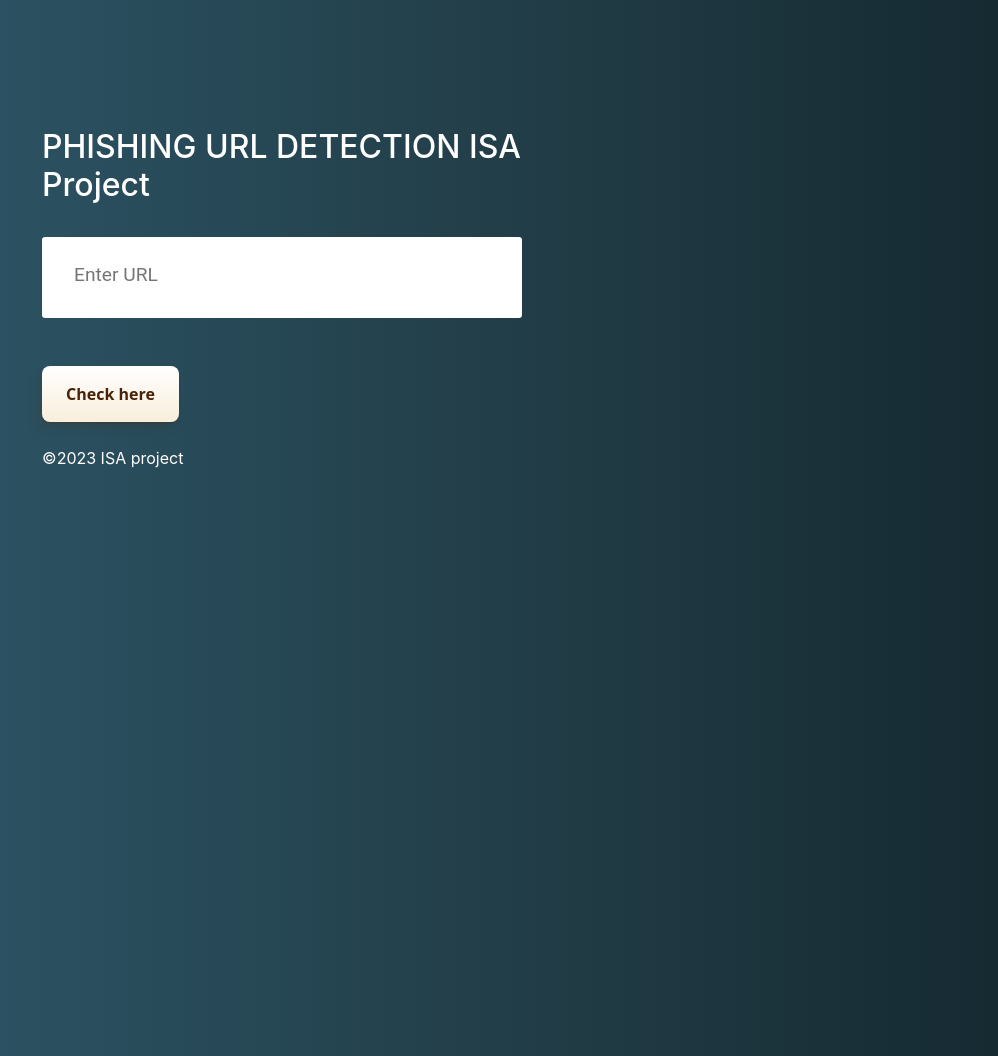
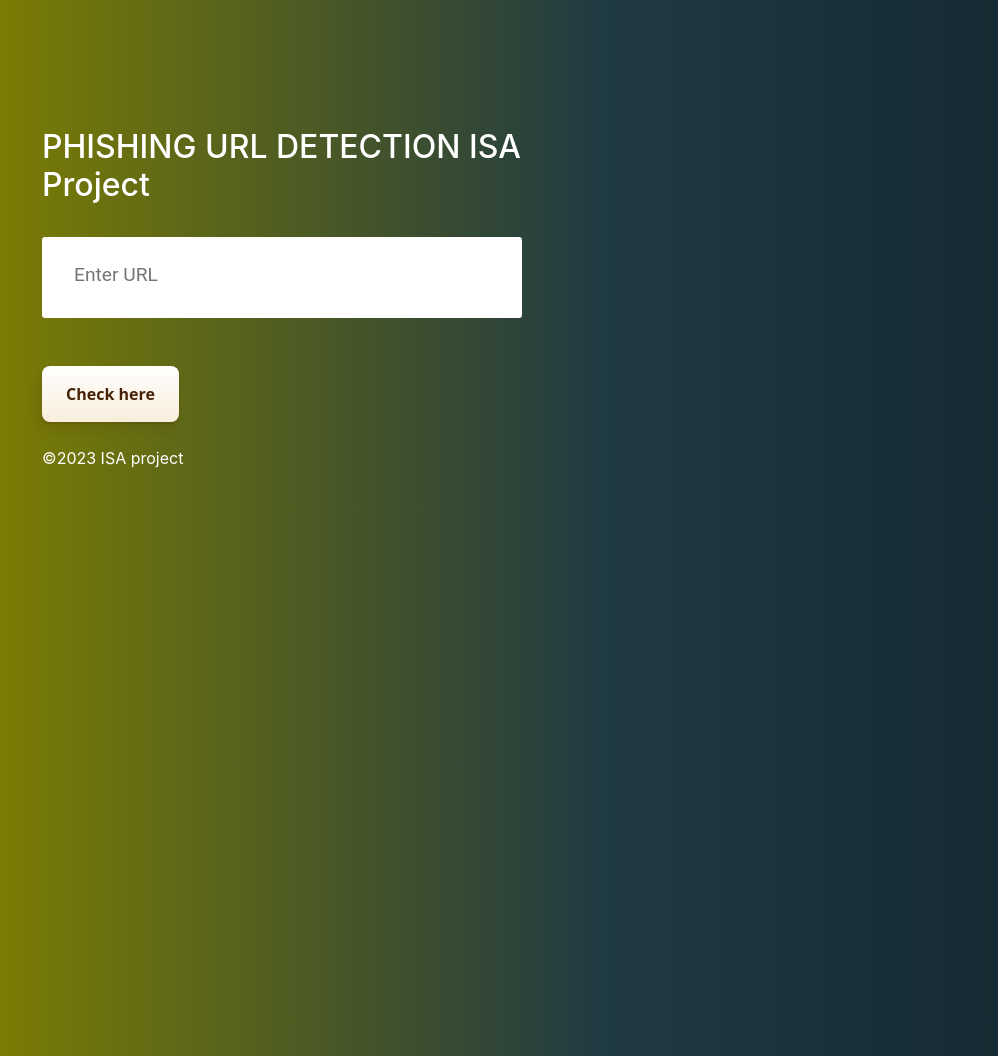
Before and after one commit to venkatchennai855/ISA, a Flask app: page / in a window 1280 px wide. Shown: the whole page, without its empty margins (37-1035 px from the left). Run offline with Flask 3, Linux system fonts and the light colour scheme; parts of the project's set-up code (start-up, migrations or seed data) failed here and were passed over; some libraries are stand-ins or nearby versions.

Commit message:
color check

```diff
--- a/static/styles.css
+++ b/static/styles.css
@@ -10,7 +10,7 @@
 body {
   padding: 10% 5%;
   background: #0f2027;
-  background: linear-gradient(to right,#2c5364, #203a43, #0f2027);
+  background: linear-gradient(to right,#808000, #203a43, #0f2027);
   justify-content: center;
   align-items: center;
   height: 100vh;
```
